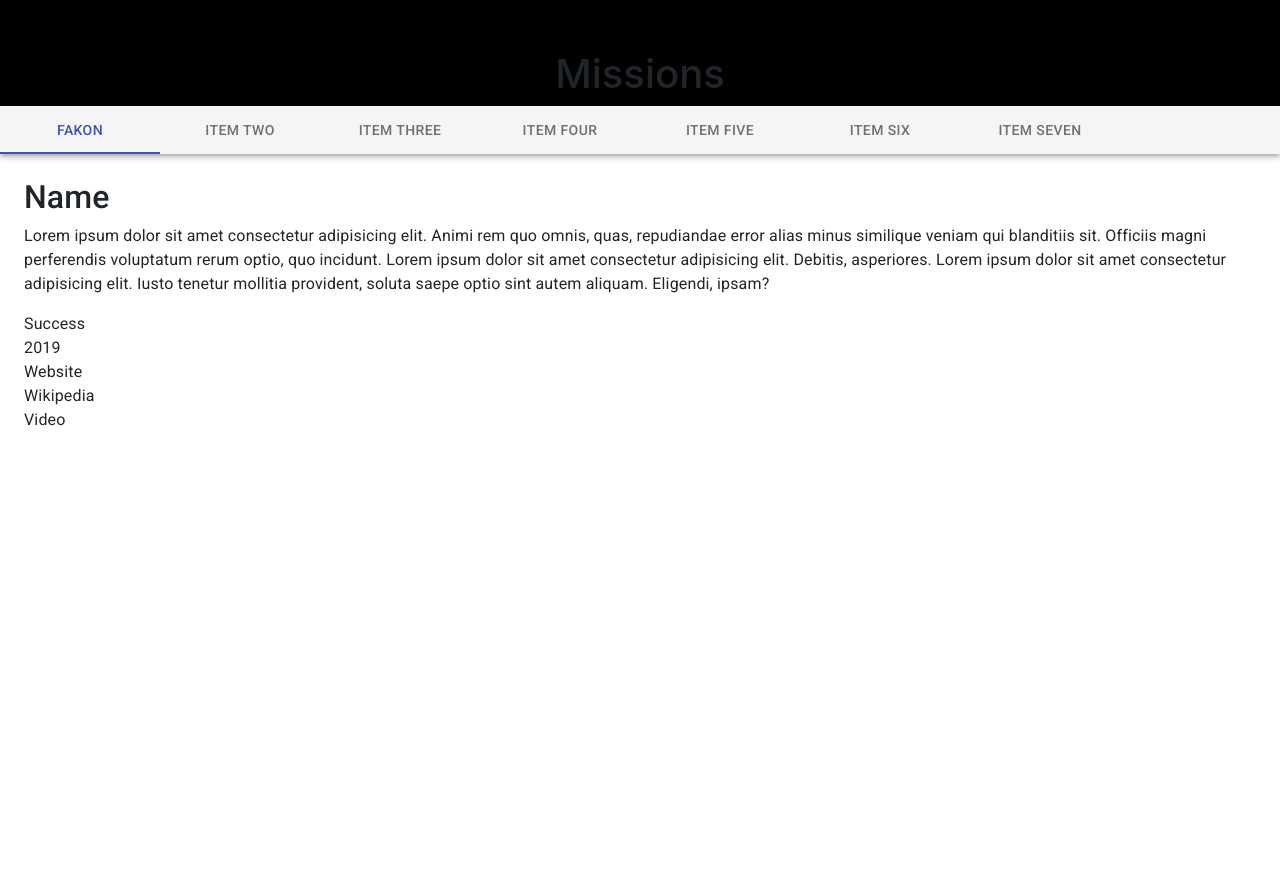
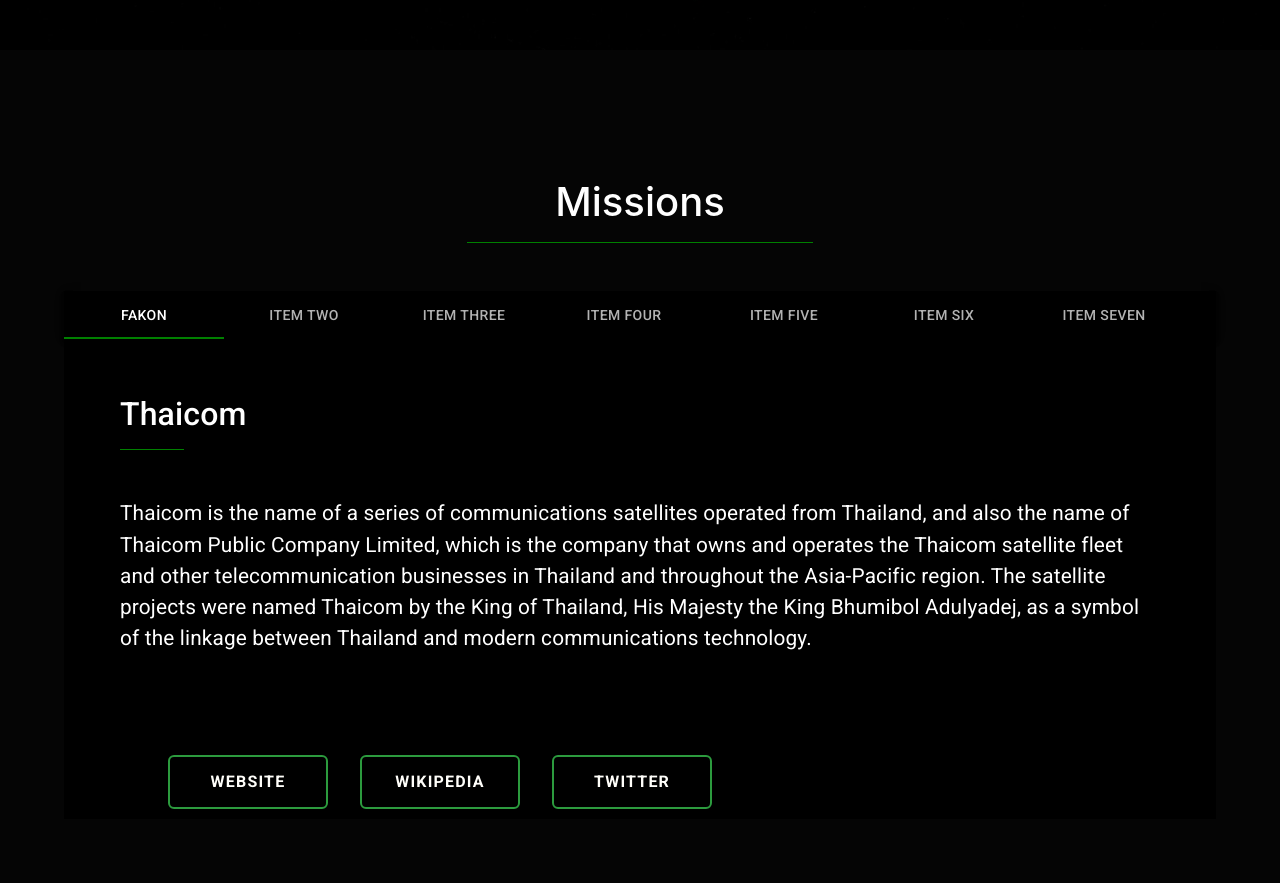
Before and after one commit to developer-junaid/SpaceX-App, a React (Create React App) app: page / in a window 1280 px wide. Shown: the part 750-1636 px from the top of the page. Before the commit the page ends 1600 px from the top, so only its background shows below. Built offline with nearby package versions, Linux system fonts and the light colour scheme.

Commit message:
Missions Styling Complete

```diff
--- a/src/components/Missions/Missions.tsx
+++ b/src/components/Missions/Missions.tsx
@@ -5,7 +5,7 @@
 const Missions = () => {
   return (
     <div className="missions-container">
-      <h1>Missions</h1>
+      <h1 className="heading">Missions</h1>
       <ScrollableTabsButtonAuto />
     </div>
   );
--- a/src/components/Missions/Tabs.tsx
+++ b/src/components/Missions/Tabs.tsx
@@ -5,6 +5,7 @@
 import Tab from "@material-ui/core/Tab";
 import Typography from "@material-ui/core/Typography";
 import Box from "@material-ui/core/Box";
+import "./missions.css";
 
 interface TabPanelProps {
   children?: React.ReactNode;
@@ -43,7 +44,7 @@
   root: {
     flexGrow: 1,
     width: "100%",
-    backgroundColor: theme.palette.background.paper,
+    backgroundColor: "black",
   },
 }));
 
@@ -70,17 +71,19 @@
     <div className={classes.root}>
       <AppBar position="static" color="default">
         <Tabs
+          className="tabs-container"
           value={value}
           onChange={handleChange}
+          centered
           indicatorColor="primary"
-          textColor="primary"
+          textColor="inherit"
           variant="scrollable"
           scrollButtons="auto"
-          aria-label="scrollable auto tabs example"
+          aria-label="missions"
         >
           {/* API DATA */}
           {dummyArray.map((label, index) => {
-            return <Tab label={label} {...a11yProps(index)} />;
+            return <Tab className="tab" label={label} {...a11yProps(index)} />;
           })}
           {/* // */}
 
@@ -95,24 +98,22 @@
       </AppBar>
 
       <TabPanel value={value} index={0}>
-        <h2 className="title">Name</h2>
+        <h2 className="title">Thaicom</h2>
+        <div className="underline"></div>
         <p className="description">
-          Lorem ipsum dolor sit amet consectetur adipisicing elit. Animi rem quo
-          omnis, quas, repudiandae error alias minus similique veniam qui
-          blanditiis sit. Officiis magni perferendis voluptatum rerum optio, quo
-          incidunt. Lorem ipsum dolor sit amet consectetur adipisicing elit.
-          Debitis, asperiores. Lorem ipsum dolor sit amet consectetur
-          adipisicing elit. Iusto tenetur mollitia provident, soluta saepe optio
-          sint autem aliquam. Eligendi, ipsam?
+          Thaicom is the name of a series of communications satellites operated
+          from Thailand, and also the name of Thaicom Public Company Limited,
+          which is the company that owns and operates the Thaicom satellite
+          fleet and other telecommunication businesses in Thailand and
+          throughout the Asia-Pacific region. The satellite projects were named
+          Thaicom by the King of Thailand, His Majesty the King Bhumibol
+          Adulyadej, as a symbol of the linkage between Thailand and modern
+          communications technology.
         </p>
-        <div className="status-year-container">
-          <div className="status">Success</div>
-          <div className="year">2019</div>
-        </div>
         <div className="social-media-container">
-          <div className="website">Website</div>
-          <div className="wikipedia">Wikipedia</div>
-          <div className="video">Video</div>
+          <button className="button website">Website</button>
+          <button className="button wikipedia">Wikipedia</button>
+          <button className="button twitter">Twitter</button>
         </div>
       </TabPanel>
       <TabPanel value={value} index={1}>
--- a/src/components/Missions/missions.css
+++ b/src/components/Missions/missions.css
@@ -1,9 +1,104 @@
 .missions-container {
-  min-height: 100vh;
+  min-height: 70vh;
   width: 100%;
+  padding: 4rem;
   display: flex;
   flex-direction: column;
   justify-content: center;
   align-items: center;
-  background: black;
+  background: #000000fa;
 }
+
+.heading {
+  color: white;
+  margin: 3rem;
+  text-align: center;
+  padding: 1rem;
+  width: 30%;
+  border-bottom: 1px solid green;
+}
+
+.tabs-container {
+  background: rgb(0, 0, 0);
+  display: flex !important;
+  justify-content: center !important;
+  border-width: 10px;
+  align-items: center !important;
+}
+
+.tab {
+  color: white !important;
+}
+
+.MuiSvgIcon-root {
+  fill: white !important;
+}
+
+.MuiTabs-indicator {
+  background-color: green !important;
+}
+
+#scrollable-auto-tabpanel-0 {
+  height: 60vh !important;
+  display: flex !important;
+  flex-direction: column !important;
+  padding: 2rem;
+}
+
+/* Tab Content */
+.title {
+  color: white;
+}
+
+.underline {
+  background-color: green;
+  width: 4rem;
+  height: 1px;
+  margin: 1rem 0;
+}
+
+.description {
+  color: white;
+  padding: 2rem 0;
+  font-size: 1.3rem;
+}
+
+.social-media-container {
+  padding: 2rem;
+  display: flex;
+  justify-content: flex-start;
+  align-items: center;
+}
+
+.button {
+  position: relative;
+  display: block;
+  width: 10rem;
+  margin: 1.3rem 1rem;
+  padding: 0.8rem;
+  font-weight: 700;
+  font-size: 1rem;
+  letter-spacing: 1.2px;
+  color: rgb(255, 254, 250);
+  background: transparent;
+  border: 2px #2c9b3e solid;
+  border-radius: 6px;
+  text-transform: uppercase;
+  outline: 0;
+  overflow: hidden;
+  z-index: 1;
+  cursor: pointer;
+  transition: all 0.3s ease-in-out 0s;
+  -o-transition: all 0.3s ease-in-out 0s;
+  -ms-transition: all 0.3s ease-in-out 0s;
+  -moz-transition: all 0.3s ease-in-out 0s;
+  -webkit-transition: all 0.3s ease-in-out 0s;
+}
+
+.button:hover {
+  background: #175e10f6;
+  border: 2px black solid;
+  color: #fff;
+}
+
+/* // Tab Content*/
```
